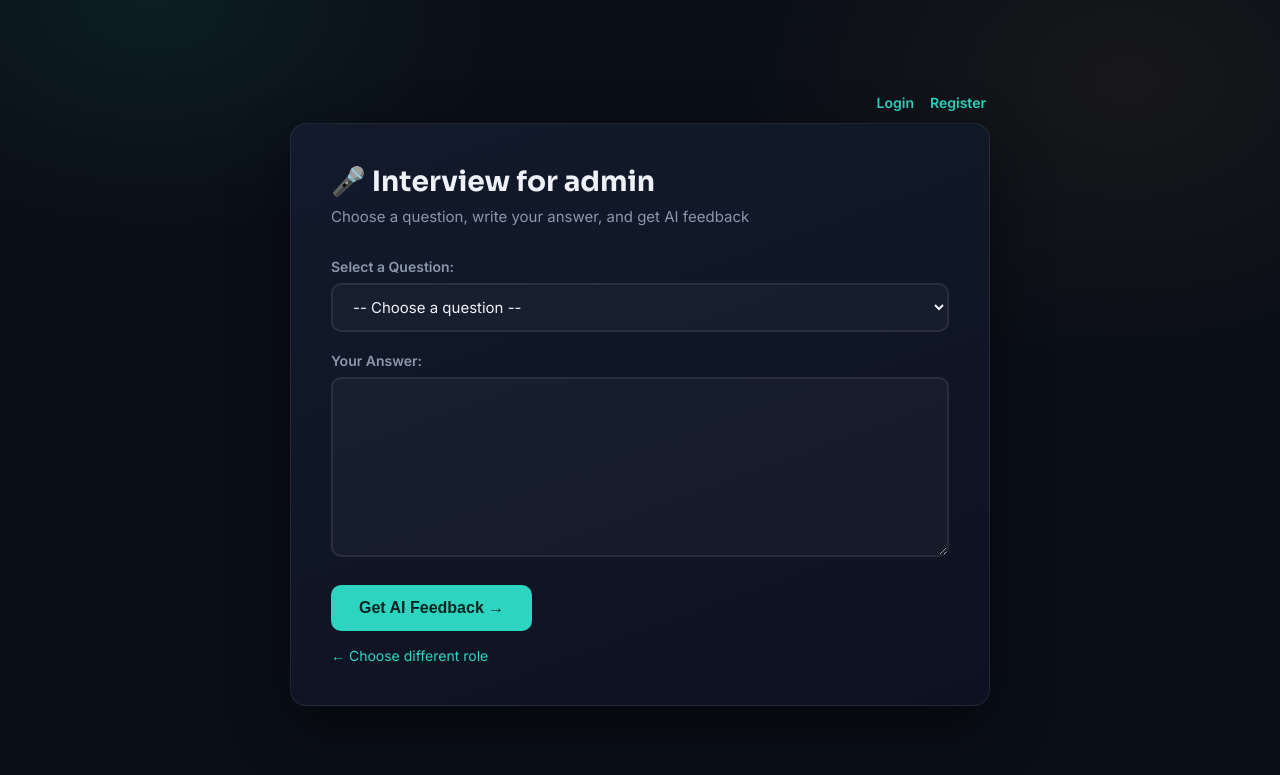
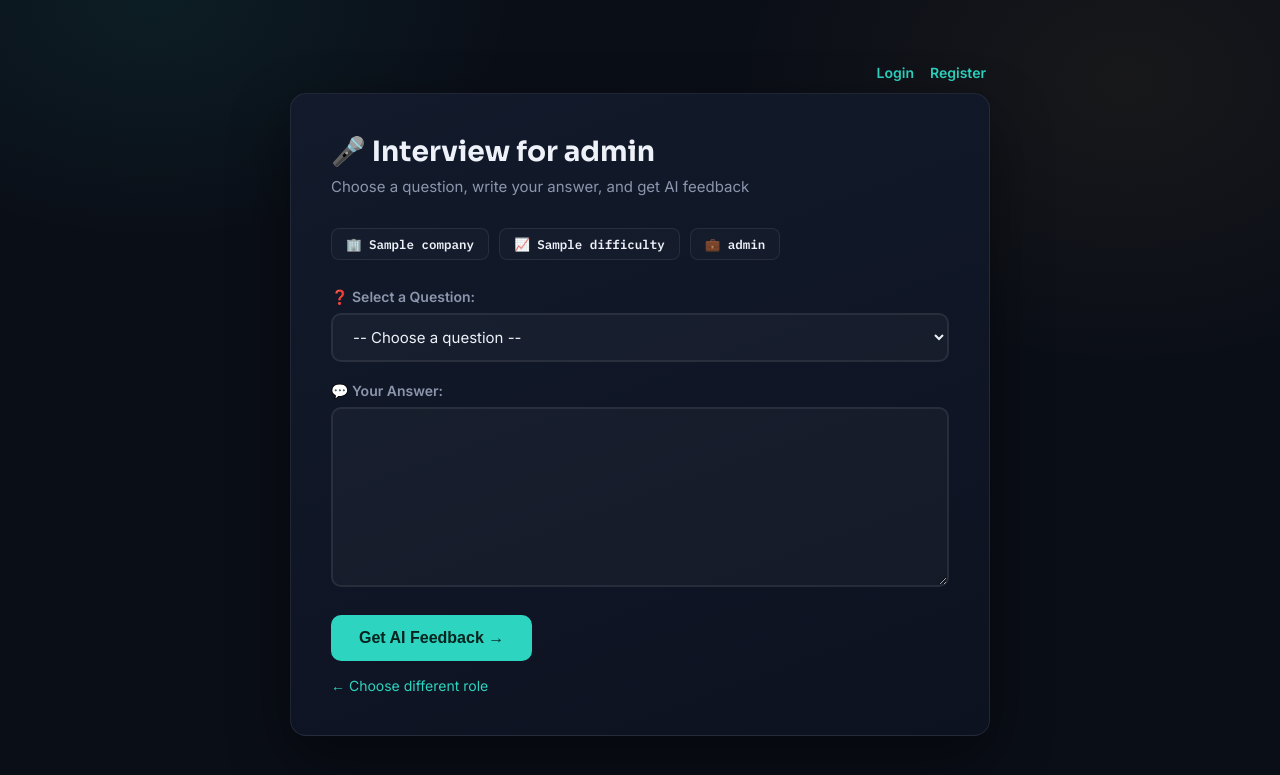
Before and after one commit to Anushka190921/mock-interview-ai, a Flask app: template templates/interview.html in a window 1280 px wide. Shown: the top 775 px of the page. Run offline with Flask 3, Linux system fonts and the light colour scheme; the template is opened without the code that fills it: most values are stand-ins (such as "Sample title", 1, 10 or a date in 2020).

Commit message:
Enrich dashboard, interview, followup, feedback, and history pages with meta-bars, score badges, and animations

```diff
--- a/static/css/style.css
+++ b/static/css/style.css
@@ -337,3 +337,122 @@ button:hover::after, .btn:hover::after {
         display: none;
     }
 }
+
+/* ── Icon pop + staggered form reveal ──────────────────────────── */
+
+@keyframes iconPop {
+    0%   { opacity: 0; transform: scale(0.4) rotate(-8deg); }
+    60%  { opacity: 1; transform: scale(1.15) rotate(3deg); }
+    100% { opacity: 1; transform: scale(1) rotate(0deg); }
+}
+
+.icon-pop {
+    display: inline-block;
+    animation: iconPop 0.6s cubic-bezier(0.34, 1.56, 0.64, 1) both;
+    animation-delay: 0.15s;
+}
+
+form > label {
+    animation: fadeInUp 0.45s cubic-bezier(0.16, 1, 0.3, 1) both;
+}
+form > label:nth-of-type(1) { animation-delay: 0.15s; }
+form > label:nth-of-type(2) { animation-delay: 0.22s; }
+form > label:nth-of-type(3) { animation-delay: 0.29s; }
+form > label:nth-of-type(4) { animation-delay: 0.36s; }
+form > label:nth-of-type(n+5) { animation-delay: 0.42s; }
+
+form > select, form > textarea,
+form > input[type="text"], form > input[type="email"], form > input[type="password"] {
+    animation: fadeInUp 0.45s cubic-bezier(0.16, 1, 0.3, 1) both;
+}
+form > select:nth-of-type(1), form > textarea:nth-of-type(1) { animation-delay: 0.18s; }
+form > select:nth-of-type(2), form > textarea:nth-of-type(2) { animation-delay: 0.25s; }
+form > select:nth-of-type(3) { animation-delay: 0.32s; }
+
+/* ── Eyebrow badge (small pill tag above headings) ─────────────── */
+.eyebrow {
+    display: inline-flex;
+    align-items: center;
+    gap: 8px;
+    font-family: 'IBM Plex Mono', monospace;
+    font-size: 11px;
+    letter-spacing: 0.08em;
+    text-transform: uppercase;
+    color: var(--teal);
+    border: 1px solid rgba(45, 212, 191, 0.3);
+    padding: 6px 14px;
+    border-radius: 100px;
+    background: rgba(45, 212, 191, 0.06);
+    margin-bottom: 18px;
+    animation: fadeInUp 0.5s cubic-bezier(0.16, 1, 0.3, 1) both;
+}
+.eyebrow::before {
+    content: '';
+    width: 6px; height: 6px; border-radius: 50%;
+    background: var(--teal);
+    box-shadow: 0 0 8px var(--teal);
+}
+
+/* ── Meta bar: role / difficulty / company pills ───────────────── */
+.meta-bar {
+    display: flex;
+    flex-wrap: wrap;
+    gap: 10px;
+    margin-bottom: 28px;
+    animation: fadeInUp 0.5s cubic-bezier(0.16, 1, 0.3, 1) both;
+    animation-delay: 0.08s;
+}
+.meta-pill {
+    font-family: 'IBM Plex Mono', monospace;
+    font-size: 12.5px;
+    padding: 7px 14px;
+    border-radius: 8px;
+    border: 1px solid var(--line);
+    background: rgba(255, 255, 255, 0.02);
+    color: var(--text-dim);
+}
+.meta-pill b { color: var(--text); font-weight: 600; }
+
+/* ── Score badge ────────────────────────────────────────────────── */
+.score-badge {
+    display: inline-flex;
+    align-items: center;
+    gap: 10px;
+    padding: 10px 18px;
+    border-radius: 10px;
+    background: rgba(242, 184, 75, 0.1);
+    border: 1px solid rgba(242, 184, 75, 0.35);
+    color: var(--amber);
+    font-family: 'Sora', sans-serif;
+    font-weight: 700;
+    font-size: 15px;
+    margin-bottom: 20px;
+    animation: fadeInUp 0.5s cubic-bezier(0.16, 1, 0.3, 1) both;
+}
+
+/* ── Empty state ────────────────────────────────────────────────── */
+.empty-state {
+    text-align: center;
+    padding: 50px 20px;
+    color: var(--text-dim);
+}
+.empty-state .icon {
+    font-size: 42px;
+    margin-bottom: 14px;
+    display: block;
+}
+
+/* ── Field label icons (small inline emoji before label text) ──── */
+.field-label {
+    display: flex;
+    align-items: center;
+    gap: 8px;
+}
+
+@media (prefers-reduced-motion: reduce) {
+    .icon-pop, form > label, form > select, form > textarea,
+    form > input[type="text"], form > input[type="email"], form > input[type="password"],
+    .eyebrow, .meta-bar, .score-badge {
+        animation: none !important;
+    }
+}
--- a/templates/interview.html
+++ b/templates/interview.html
@@ -13,12 +13,18 @@
     {% include '_navbar.html' %}
 
     <div class="container">
-        <h1>🎤 Interview for {{ role }}</h1>
+        <h1><span class="icon-pop">🎤</span> Interview for {{ role }}</h1>
         <p class="subtitle">Choose a question, write your answer, and get AI feedback</p>
+
+        <div class="meta-bar">
+            <span class="meta-pill">🏢 <b>{{ company }}</b></span>
+            <span class="meta-pill">📈 <b>{{ difficulty }}</b></span>
+            <span class="meta-pill">💼 <b>{{ role }}</b></span>
+        </div>
 
         <form action="/followup" method="POST">
 
-            <label for="question">Select a Question:</label>
+            <label for="question" class="field-label">❓ Select a Question:</label>
             <select name="question" id="question" required>
                 <option value="">-- Choose a question --</option>
                 {% for question in questions %}
@@ -26,7 +32,7 @@
                 {% endfor %}
             </select>
 
-            <label for="answer">Your Answer:</label>
+            <label for="answer" class="field-label">💬 Your Answer:</label>
             <textarea
                 name="answer"
                 id="answer"
```
Also changed, not shown: templates/dashboard.html (+5 -4 lines), templates/feedback.html (+17 -2 lines), templates/followup.html (+7 -3 lines), templates/history.html (+10 -3 lines).
